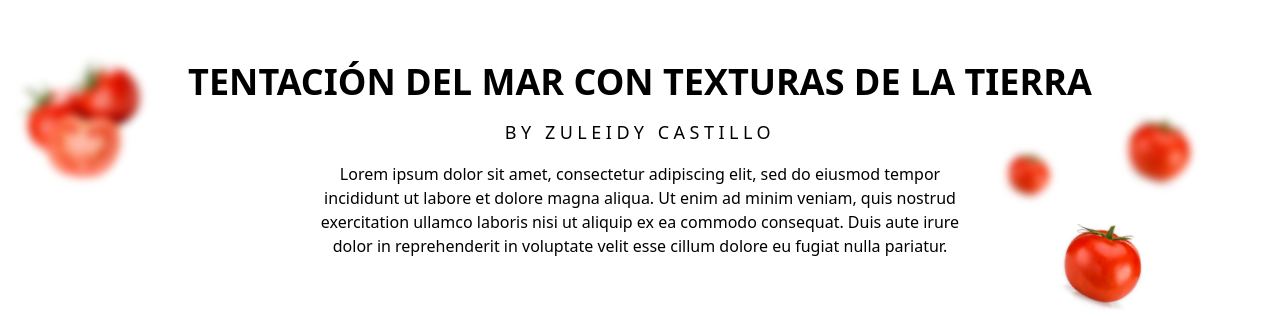
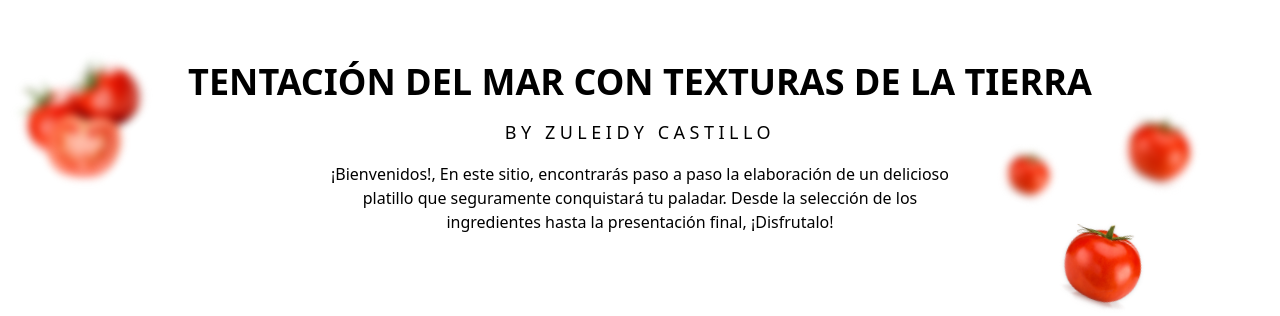
Before and after one commit to jvngarcia/menu-zuleidy, a Next.js app: page / in a window 1280 px wide. Shown: the part 484-800 px from the top of the page. Built offline with nearby package versions, Linux system fonts and the light colour scheme.

Commit message:
💬 add description

```diff
--- a/src/pages/index.tsx
+++ b/src/pages/index.tsx
@@ -1,7 +1,14 @@
 import Image from "next/image";
+import { useState } from "react";
 
 
 export default function Home() {
+
+
+  const [ ingredients, setIngredients ] = useState()
+  const [ preparation, setPreparation ] = useState()
+  const [ image, setImage ] = useState('/platillo-principal.png')
+
   return (
     <main className="overflow-x-hidden">
 
@@ -24,9 +31,8 @@ export default function Home() {
         <h6 className="uppercase text-lg tracking-[.25em] mt-4 text-center">By Zuleidy Castillo</h6>
         <div className="flex justify-center text-center">
           <p className="mt-4 md:w-1/2 md:px-0 px-6">
-            Lorem ipsum dolor sit amet, consectetur adipiscing elit, sed do eiusmod tempor incididunt ut labore et dolore magna aliqua. Ut enim ad minim veniam,
-            quis nostrud exercitation ullamco laboris nisi ut aliquip ex ea commodo consequat. Duis aute irure dolor in reprehenderit in voluptate velit esse
-            cillum dolore eu fugiat nulla pariatur.
+            ¡Bienvenidos!, En este sitio, encontrarás paso a paso la elaboración de un delicioso platillo que seguramente conquistará tu paladar.
+            Desde la selección de los ingredientes hasta la presentación final, ¡Disfrutalo!
           </p>
         </div>
 
@@ -72,7 +78,7 @@ export default function Home() {
             <Image src="/almeja.png" width={100} height={100} alt="small tomato" className="absolute md:top-36 md:right-28 top-[50px] right-[20px] rotate-[20deg] drop-shadow -z-10 blur-sm" />
             <Image src="/almeja.png" width={200} height={200} alt="small tomato" className="absolute md:top-28 md:left-16 top-[30px] left-0 md:rotate-[-40deg] rotate-[-20deg] drop-shadow -z-10 blur-[1px]" />
             <div className="relative">
-              <Image src="/platillo-principal.png" width={600} height={600} alt="Platillo por zuleidy castillo" />
+              <Image src={ image } width={600} height={600} alt="Platillo por zuleidy castillo" />
             </div>
           </div>
         </div>
```
